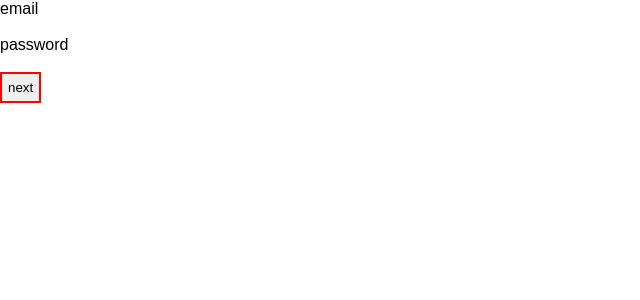
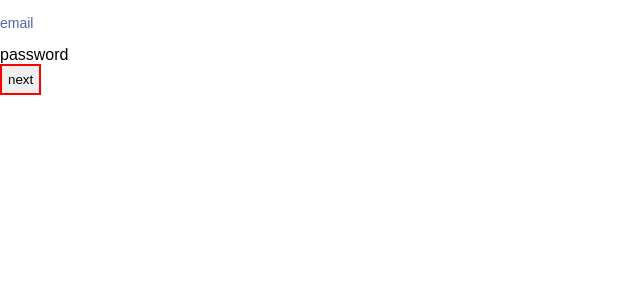
Before and after one commit to DimaMakarenko/telegram-app, a React (Create React App) app: page /sign-in in a window 1280 px wide. Shown: the top 300 px of the page, without its empty margins (0-640 px from the left). Built offline with nearby package versions, Linux system fonts and the light colour scheme.

Commit message:
chore: style for input

```diff
--- a/src/components/Form/Input/Component.tsx
+++ b/src/components/Form/Input/Component.tsx
@@ -1,4 +1,6 @@
 import React from 'react';
+// styles
+import styled from 'styled-components';
 
 export type InputComponentProps = React.InputHTMLAttributes<HTMLInputElement> & {
   error?: string;
@@ -13,17 +15,26 @@ const InputComponent: React.FC<InputComponentProps> = ({
   labelStyle,
   label,
   ...props
-}) => {
-  return (
-    <div>
-      <label htmlFor={props.name}>{label}</label>
+}) => (
+  <Wrapper>
+    <Input {...props} />
+    <Label htmlFor={props.name}>{label}</Label>
+    {error && <Error>{error}</Error>}
+  </Wrapper>
+);
 
-      <div>
-        <input {...props} />
-      </div>
-      {error && <span>{error}</span>}
-    </div>
-  );
-};
+const Error = styled.span``;
+const Input = styled.input``;
+const Label = styled.label`
+  ${Input}:hover ~ & {
+    top: -18px;
+    font-size: 14px;
+    color: #5264ae;
+  }
+`;
 
+const Wrapper = styled.div`
+  display: flex;
+  flex-direction: column;
+`;
 export default InputComponent;
```
